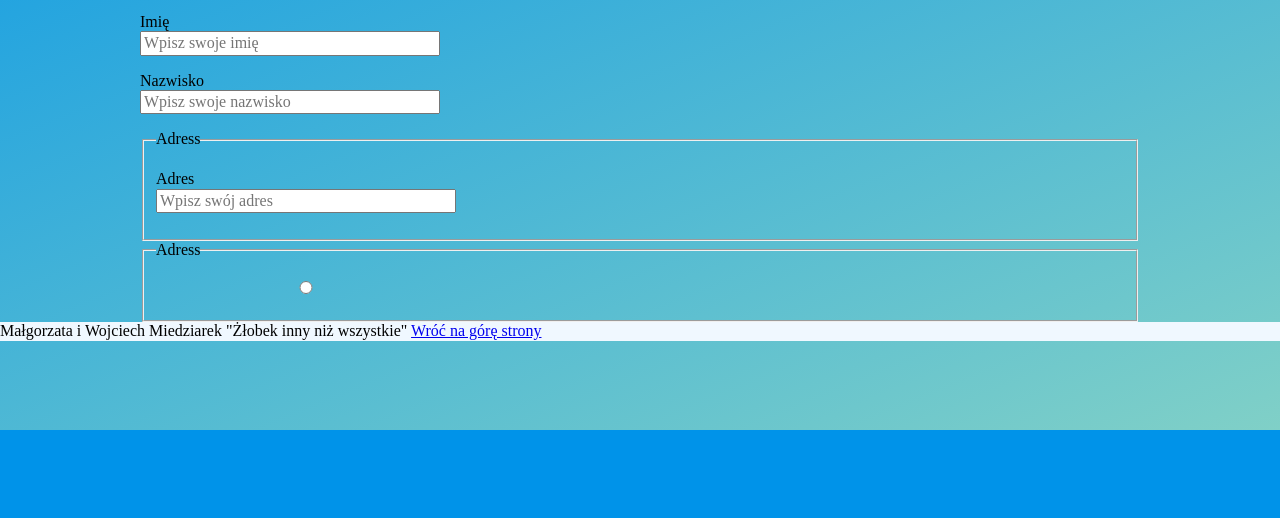
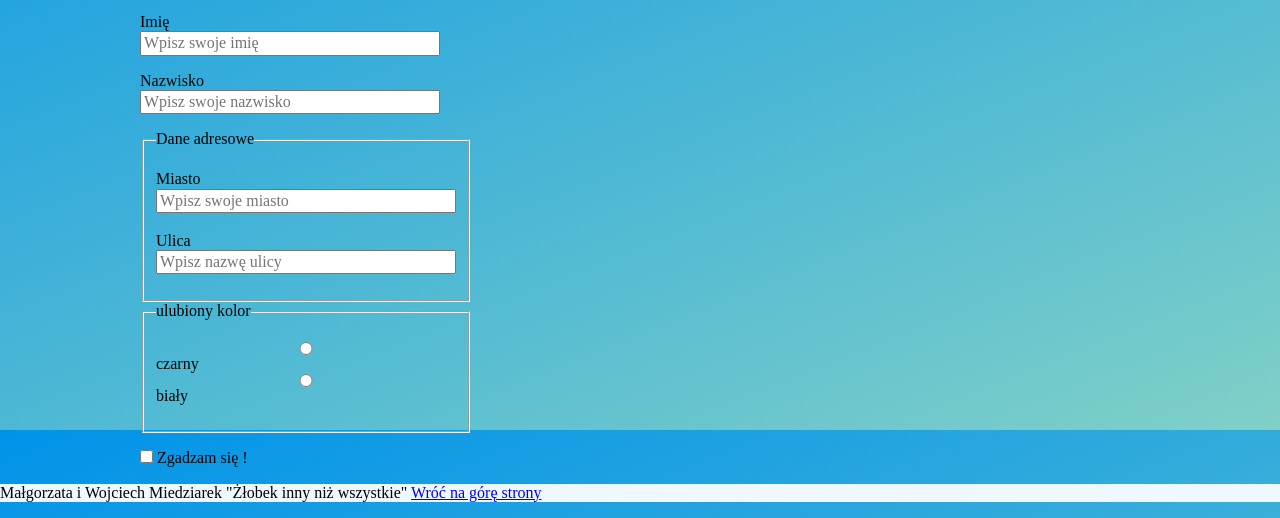
Before and after one commit to WojciechMiedziarek/homepage, a plain HTML site: page kontakt.html in a window 1280 px wide. Shown: the part 370-888 px from the top of the page. Before the commit the page ends 800 px from the top, so only its background shows below. Drawn offline with Linux system fonts and the light colour scheme.

Commit message:
30.11.22 formularze

```diff
--- a/kontakt.html
+++ b/kontakt.html
@@ -62,23 +62,29 @@
 
       <fieldset class="form">
         <legend>
-          Adress </legend>
+          Dane adresowe</legend>
           <p>
-            <label for="adress">Adres</label>
-            <input class="form__input" placeholder="Wpisz swój adres" name="adres" id="adres" />
-          </p>
+
+           Miasto <input class="form__input" placeholder="Wpisz swoje miasto" name="city" id="city" />
+
+          </br>
+          Ulica<input class="form__input" placeholder="Wpisz nazwę ulicy" name="street" id="street" />
+        </p>  </p>
       </fieldset>
 
 
 
       <fieldset class="form">
-        <legend>
-          Adress </legend>
-          <p>
-
-            <input class="form__input" type="radio" placeholder="Wpisz swój adres" name="adres" id="adres" />
+        <legend >
+          ulubiony kolor </legend>
+          <p> <input class="form__input" type="radio" name="adres" id="adres"/>czarny
+            <input class="form__input" type="radio" name="adres" id="adres"/>biały
           </p>
       </fieldset>
+
+      <p>
+        <label><input name="zgoda na przetwarzanie danych" type="checkbox" value="Zgoda"> Zgadzam się !
+        </label> </p>
 
 
     </main>
--- a/style.css
+++ b/style.css
@@ -10,7 +10,7 @@ html {
   background-image: linear-gradient(158deg, #0093E9 0%, #80D0C7 100%);
  background-attachment: fixed;
 
-  height: 100%;
+  min-height: 100vh;
 }
 
 .main__header {
@@ -88,11 +88,15 @@ background-color: aliceblue;
 
 }
 .form{
-
+  display: flex;
+  justify-content: center;
+  display: block;
+  width: 300px;
 }
 
 .form__input{
- display: block;
+display: block;
  width: 300px;
 
+
 }
```
